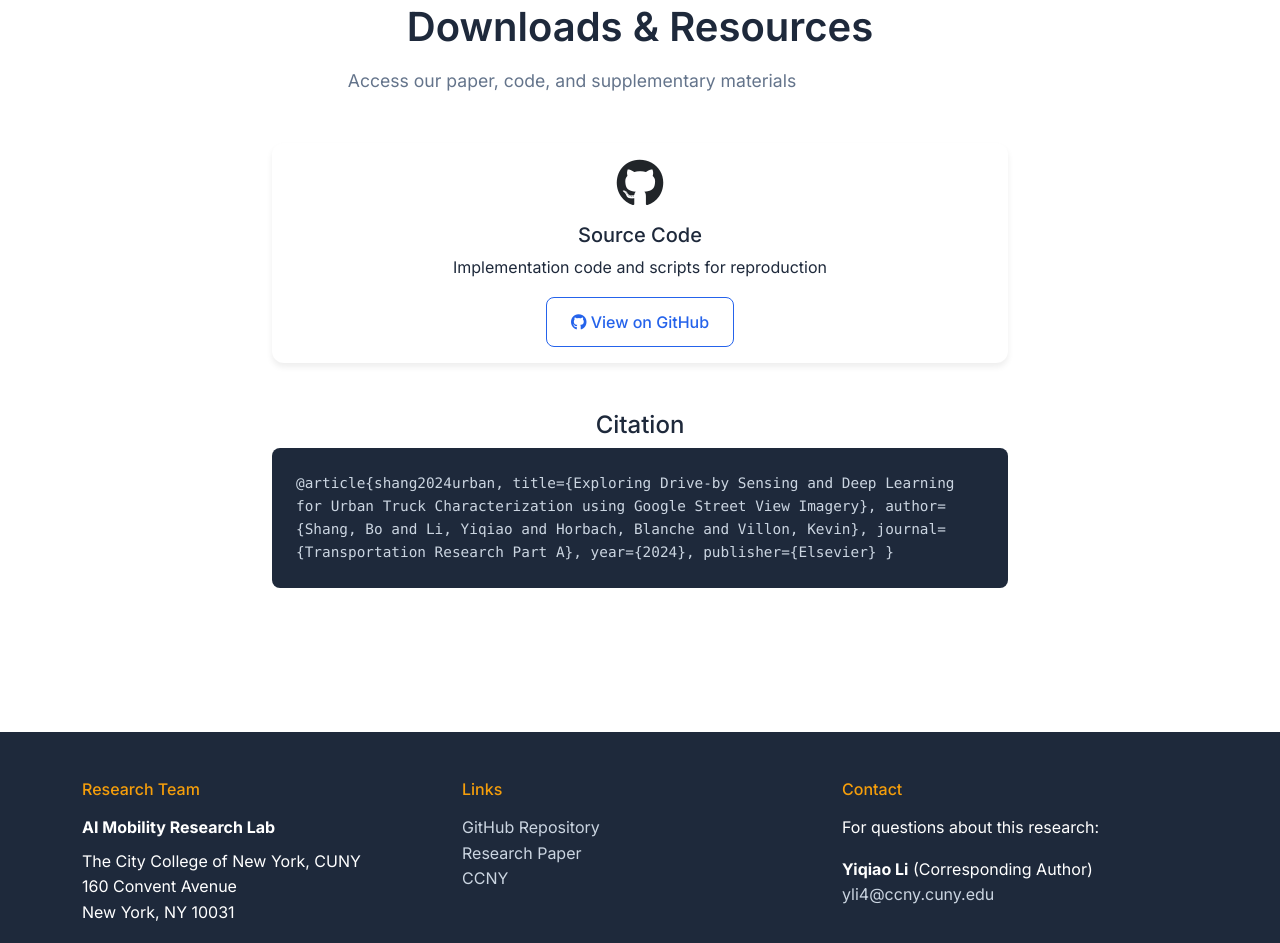
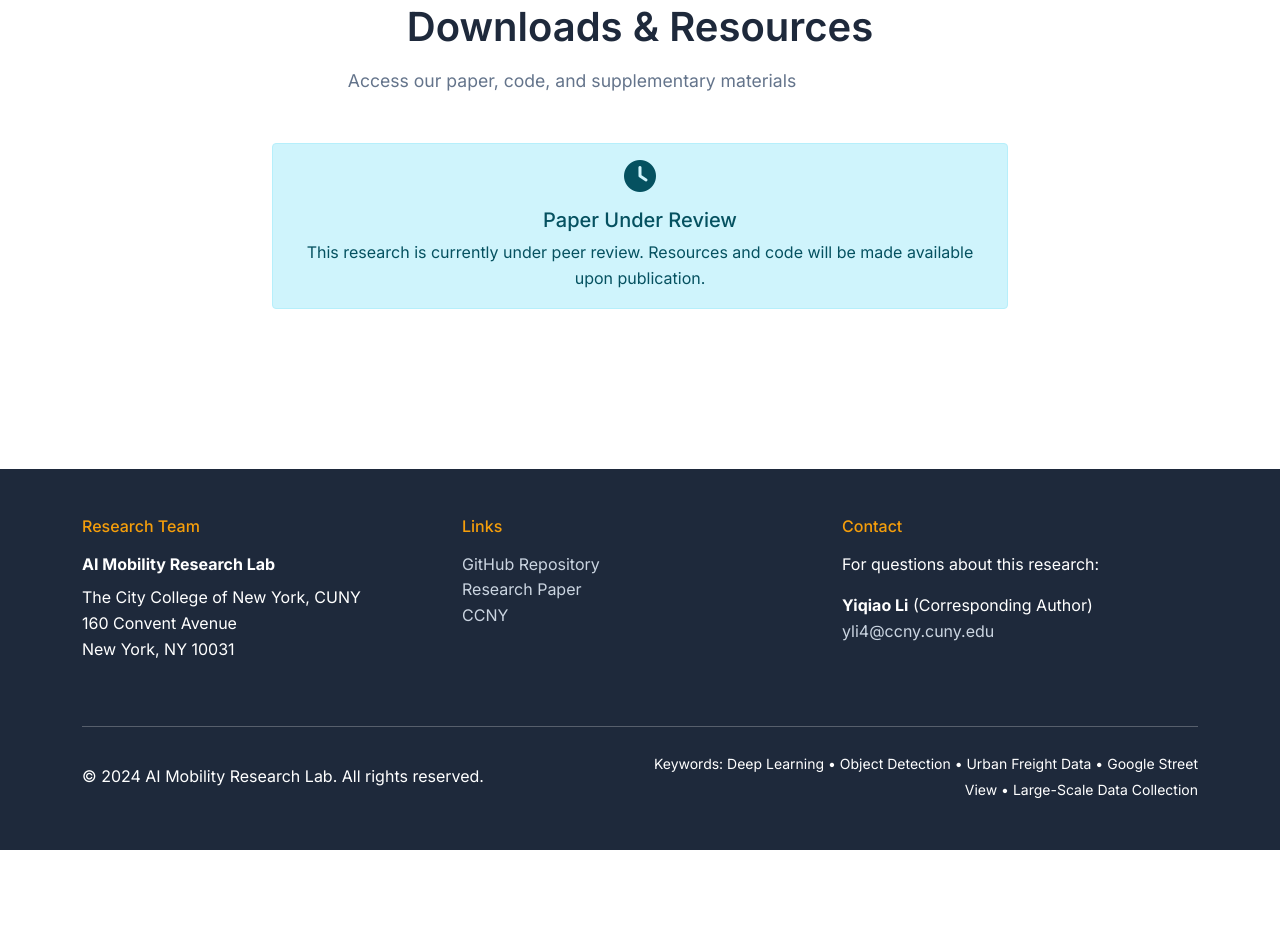
Before and after one commit to AI-Mobility-Research-Lab/gsv-truck-characterization, a plain HTML site: page index.html in a window 1280 px wide. Shown: the part 5788-6731 px from the top of the page. After the commit the page ends 6638 px from the top, so only its background shows below. Drawn offline with nearby package versions, Linux system fonts and the light colour scheme.

Commit message:
Update downloads section to indicate that the research paper is under review and resources will be available upon publication.

```diff
--- a/index.html
+++ b/index.html
@@ -634,32 +634,10 @@
                     <h2 class="section-title">Downloads & Resources</h2>
                     <p class="section-subtitle">Access our paper, code, and supplementary materials</p>
 
-                    <div class="row">
-                        <div class="col-md-12 mb-4">
-                            <div class="card h-100">
-                                <div class="card-body text-center">
-                                    <i class="fab fa-github fa-3x text-dark mb-3"></i>
-                                    <h5 class="card-title">Source Code</h5>
-                                    <p class="card-text">Implementation code and scripts for reproduction</p>
-                                    <a href="https://github.com/AI-Mobility-Research-Lab" class="btn btn-outline-primary" target="_blank">
-                                        <i class="fab fa-github"></i> View on GitHub
-                                    </a>
-                                </div>
-                            </div>
-                        </div>
-                    </div>
-
-                    <div class="mt-4">
-                        <h4>Citation</h4>
-                        <div class="code-block text-start">
-@article{shang2024urban,
-  title={Exploring Drive-by Sensing and Deep Learning for Urban Truck Characterization using Google Street View Imagery},
-  author={Shang, Bo and Li, Yiqiao and Horbach, Blanche and Villon, Kevin},
-  journal={Transportation Research Part A},
-  year={2024},
-  publisher={Elsevier}
-}
-                        </div>
+                    <div class="alert alert-info text-center" role="alert">
+                        <i class="fas fa-clock fa-2x mb-3"></i>
+                        <h5>Paper Under Review</h5>
+                        <p class="mb-0">This research is currently under peer review. Resources and code will be made available upon publication.</p>
                     </div>
                 </div>
             </div>
```
